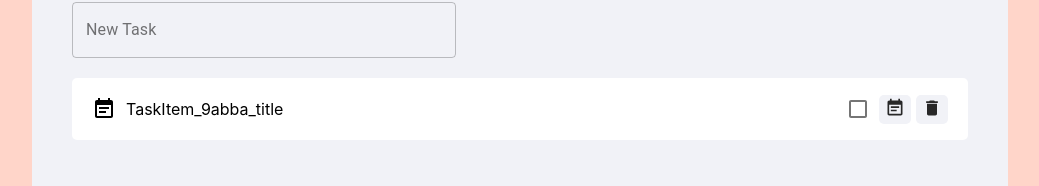
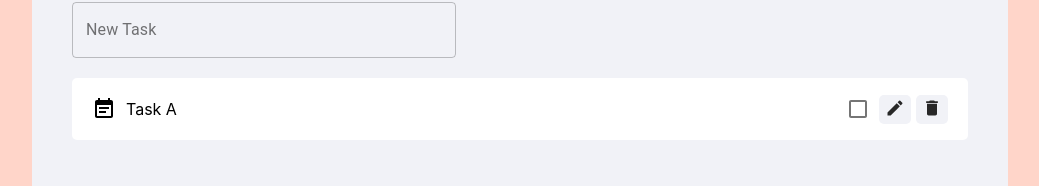
Before and after one commit to Yuta-Tsutsumi/todokit-todo, a React (Create React App) app: page / in a window 1280 px wide. Shown: the part 182-368 px from the top of the page, without its empty margins (120-1159 px from the left). Built offline with nearby package versions, Linux system fonts and the light colour scheme.

Commit message:
handleOpenの追加

```diff
--- a/src/features/task/taskItem/TaskItem.tsx
+++ b/src/features/task/taskItem/TaskItem.tsx
@@ -1,7 +1,9 @@
 import React from "react";
 import Checkbox from "@material-ui/core/Checkbox";
 import EventNoteIcon from "@material-ui/icons/EventNote";
+import EditIcon from "@material-ui/icons/Edit";
 import DeleteIcon from "@material-ui/icons/Delete";
+import Modal from "@material-ui/core//Modal";
 import styles from "./TaskItem.module.scss";
 
 interface PropTypes {
@@ -9,11 +11,18 @@ interface PropTypes {
 }
 
 export const TaskItem: React.FC<PropTypes> = ({ task }) => {
+  const [open, setOpen] = React.useState(false);
+  const handleOpen = () => {
+    setOpen(true);
+  };
+  const handleClose = () => {
+    setOpen(false);
+  };
   return (
     <div className={styles.root}>
       <div className={styles.title}>
         <EventNoteIcon />
-        <div className={styles.title_text}>{styles.title}</div>
+        <div className={styles.title_text}>{task.title}</div>
       </div>
       <div className={styles.right_item}>
         <Checkbox
@@ -26,7 +35,7 @@ export const TaskItem: React.FC<PropTypes> = ({ task }) => {
           onClick={() => console.log(`edit ${task.id}`)}
           className={styles.edit_button}
         >
-          <EventNoteIcon className={styles.icon} />
+          <EditIcon className={styles.icon} />
         </button>
         <button
           onClick={() => console.log(`delete ${task.id}`)}
@@ -35,6 +44,14 @@ export const TaskItem: React.FC<PropTypes> = ({ task }) => {
           <DeleteIcon className={styles.icon} />
         </button>
       </div>
+      <Modal
+        open={open}
+        onClose={handleClose}
+        aria-labelledby="modal-modal-title"
+        aria-describedby="modal-modal-description"
+      >
+        <div>モーダル！</div>
+      </Modal>
     </div>
   );
 };
```
